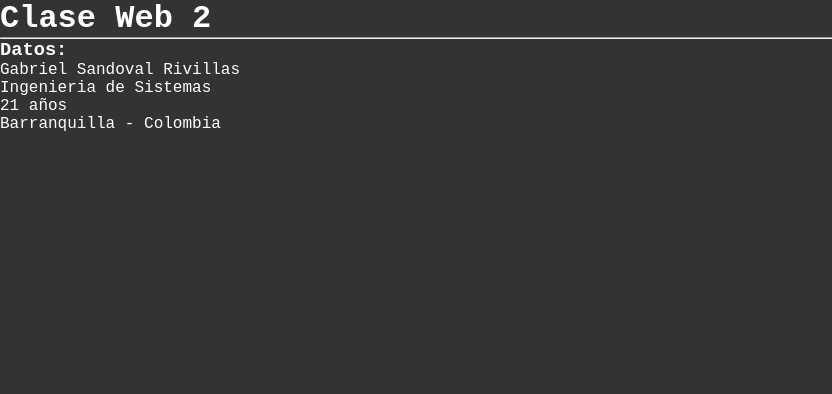
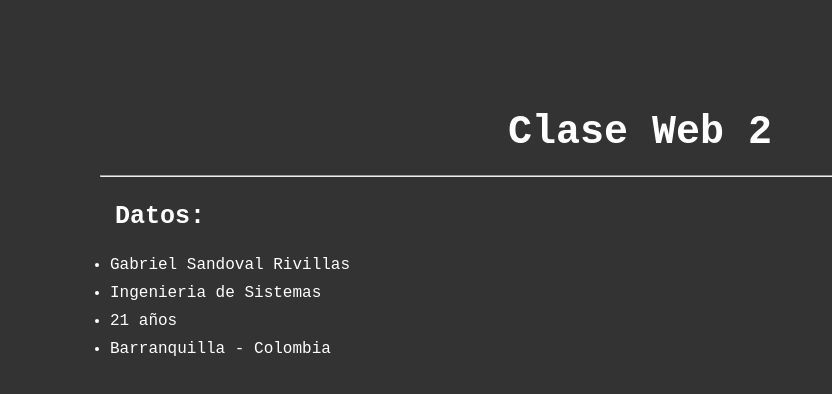
Before and after one commit to gsandova03/Web-2, a plain HTML site: page index.html in a window 1280 px wide. Shown: the whole page, without its empty margins (0-832 px from the left). Drawn offline with Linux system fonts and the light colour scheme.

Commit message:
Mas estilos agregados

```diff
--- a/estilos/styles.css
+++ b/estilos/styles.css
@@ -1,10 +1,22 @@
 * {
   padding: 0px;
-  margin: 0px;
+  margin: 10px;
   font-family: 'Courier New', Courier, monospace;
   color: #fff;
 }
 
 body {
   background-color: #333;
+  padding: 70px;
 }
+
+h1 {
+  text-align: center;
+  font-size: 40px;
+  padding: 10px;
+}
+
+h3 {
+  padding: 15px;
+  font-size: 25px;
+}
```
